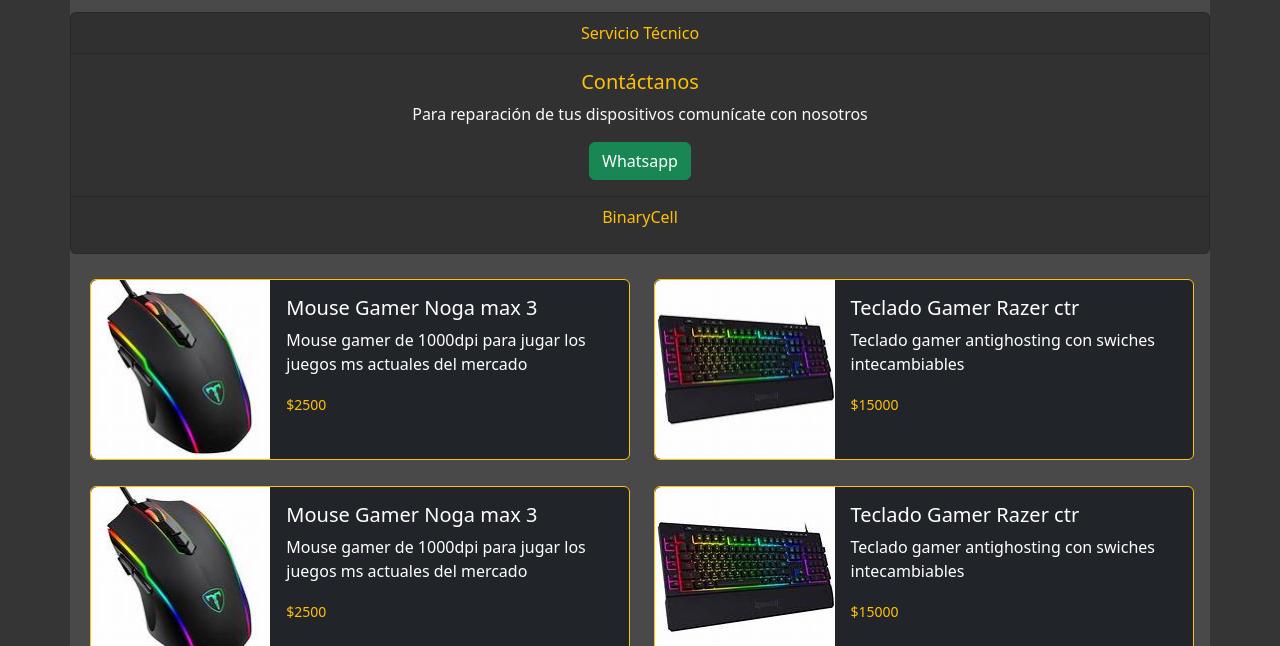
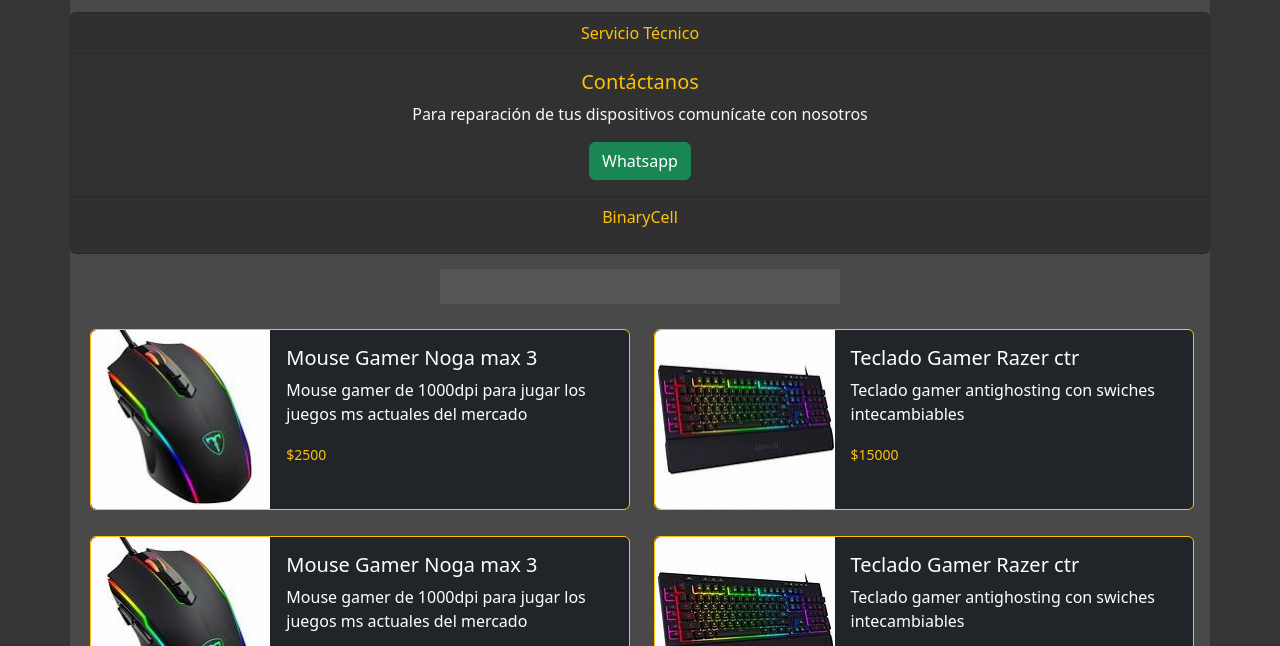
Before and after one commit to daniquetepasa/Tienda-Online-, a plain HTML site: page page/index.html in a window 1280 px wide. Shown: the part 153-799 px from the top of the page. Drawn offline with nearby package versions, Linux system fonts and the light colour scheme.

Commit message:
Add files via upload

```diff
--- a/page/css/style.css
+++ b/page/css/style.css
@@ -36,9 +36,18 @@
     margin-bottom: 15px;
     background-color: rgb(49, 49, 49);
 }
+#divbus{
+    width: 400px;
+    height: 35px;
+    background-color: rgba(255, 255, 255, 0.068);
+    margin-bottom: 15px;
+    margin-left: auto;
+    margin-right: auto;
+}
 #card{
     color: white;
     margin-top: 10px;
     margin-left: 20px;
     display: inline-block;
+    box-shadow: 20px, 20px, 20px, 20px;
 }
--- a/page/index.html
+++ b/page/index.html
@@ -43,6 +43,7 @@
               <p class="text-warning">BinaryCell</p>
             </div>
         </div>
+        <div class="col-md-4" id="divbus"></div>
         <div class="card border-warning bg-dark mb-3" style="max-width: 540px;" id="card">
             <div class="row g-0">
               <div class="col-md-4">
```
Also changed, not shown: page/pages/cat.html (+2 -2 lines), page/pages/login.html (added), page/pages/regis.html (added).
